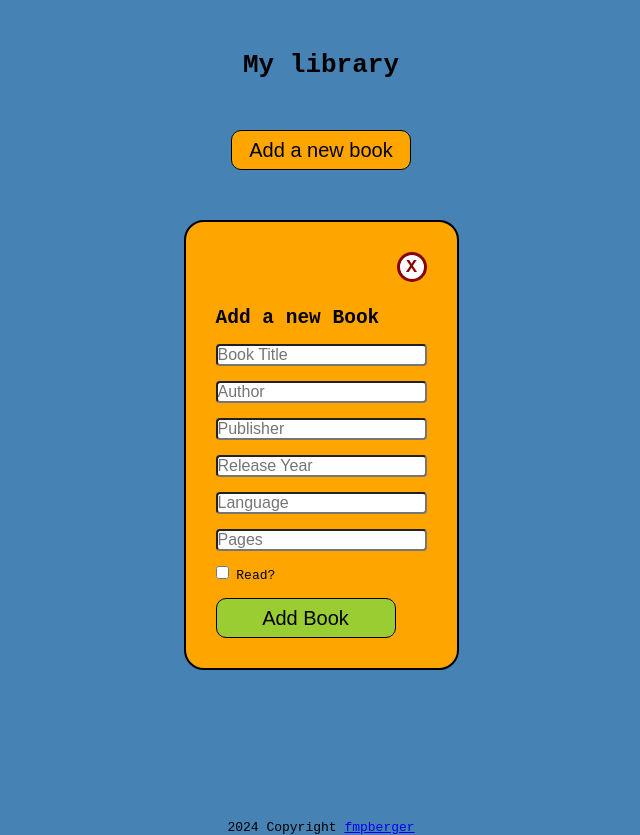
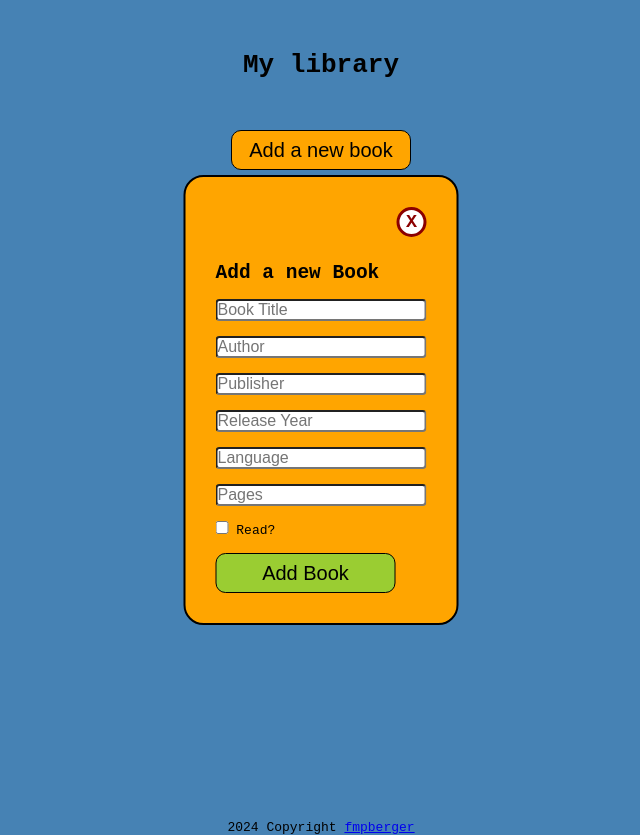
Before and after one commit to fmpberger88/library-odin, a website built with Vite: page index.html in a window 1280 px wide. Both pictures are taken after a click on the button "Add a new book". Shown: the whole page, without its empty margins (319-959 px from the left). Built offline with nearby package versions, Linux system fonts and the light colour scheme.

Commit message:
adding transition to modal

```diff
--- a/script.js
+++ b/script.js
@@ -103,11 +103,11 @@ const saveBookButton = document.querySelector('#saveBook');
 
 // Open Modal when add bookButton is clicked
 addButton.addEventListener('click', () => {
-  modal.style.display = 'block';
+  modal.classList.add('modal-visible')
 });
 // Clode modal when closeModalButton is clicked
 closeModalButton.addEventListener('click', () => {
-  modal.style.display = 'none';
+  modal.classList.remove('modal-visible')
 });
 
 // Add book when save button is clicked
--- a/styles.css
+++ b/styles.css
@@ -28,10 +28,11 @@ h1 {
     border: 1px black solid;
     border-radius: 10px;
     margin-bottom: 50px;
+    transition: background-color ease-in 300ms;
 }
 
 #addBook:hover {
-    transform: scale(1.1);
+    background-color: darkorange;
 }
 
 #addBook:active {
@@ -74,6 +75,7 @@ h1 {
     justify-content: center;
     align-items: center;
     cursor: pointer; /* Optional: Changes the cursor on hover */
+    transition: background-color ease-in 300ms;
 }
 
 
@@ -127,11 +129,22 @@ footer {
 }
 
 /* Modal */
+/* Basiszustand des Modals - unsichtbar, aber im Layout */
 .modal {
-    display: none;
-    position: absolute;
-    top: 200px;
+    display: block; /* Oder flex, je nach Bedarf */
+    position: fixed; /* Empfohlen über absolute für bessere Zentrierung und Responsivität */
+    top: 50%;
+    left: 50%;
+    transform: translate(-50%, -50%); /* Zentriert das Modal */
+    opacity: 0;
+    visibility: hidden; /* Verhindert Interaktion, wenn das Modal unsichtbar ist */
+    transition: opacity 300ms ease-in-out, visibility 300ms ease-in-out;
+}
 
+/* Klasse, um das Modal sichtbar zu machen */
+.modal-visible {
+    opacity: 1;
+    visibility: visible;
 }
 
 .modal-content {
```
Also changed, not shown: dist/assets/index-BSGVdykU.js (added), dist/assets/index-BrVqLbCn.css (added), dist/assets/index-CudGPz6W.css (deleted), dist/assets/index-DGrNUcCJ.js (deleted), dist/index.html.
